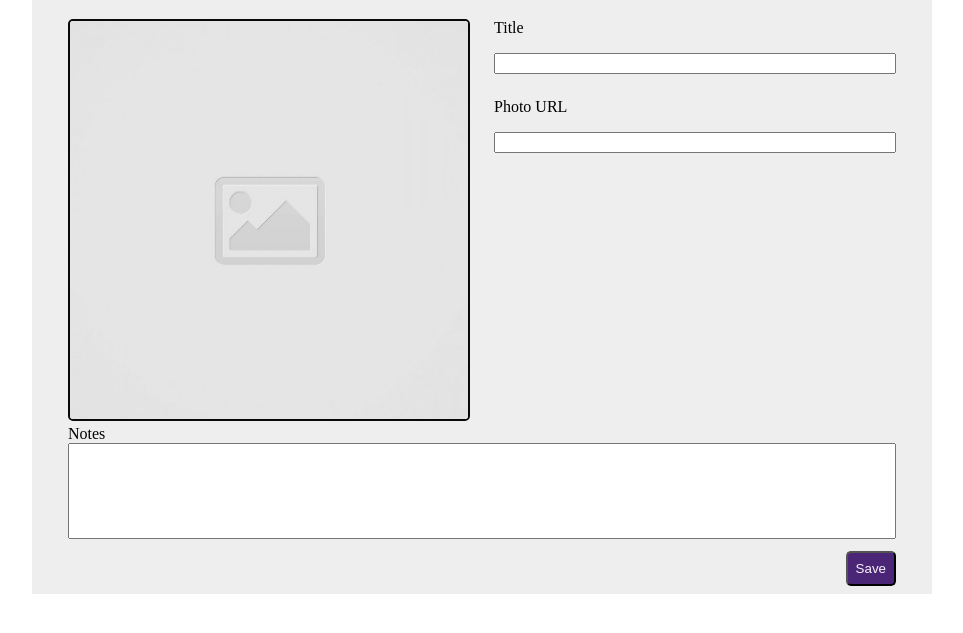
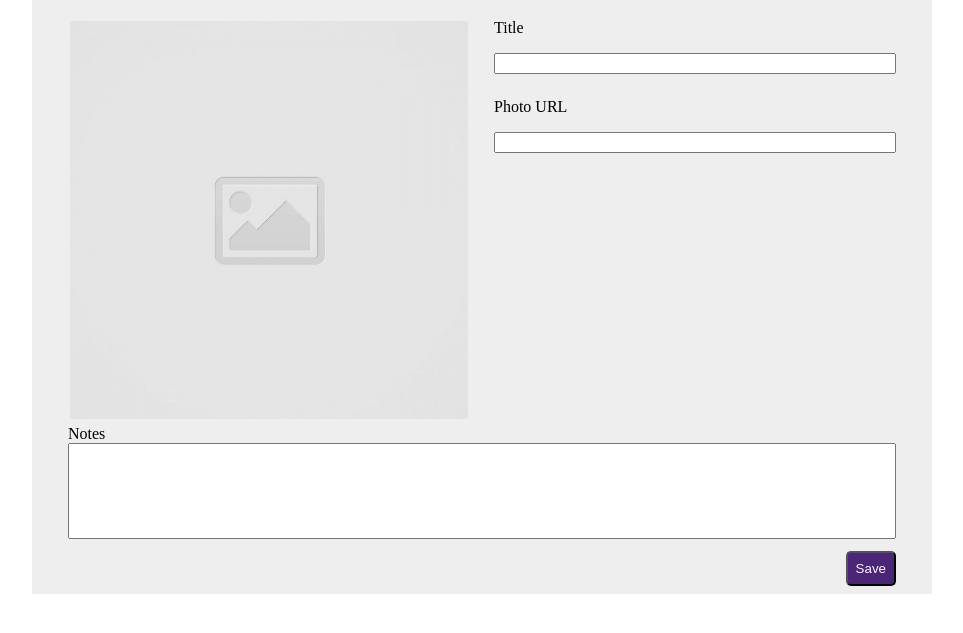
Before and after one commit to TyStahl/code-journal, a plain HTML site: page index.html in a window 1280 px wide. Shown: the part 125-758 px from the top of the page, without its empty margins (158-1121 px from the left). Drawn offline with Linux system fonts and the light colour scheme.

Commit message:
15.0 issue-2-complete

```diff
--- a/css/styles.css
+++ b/css/styles.css
@@ -6,7 +6,7 @@
 
 img {
   width: 100%;
-  border: 2px solid rgb(9, 9, 9);
+  border: 2px solid rgb(238, 238, 238);
   border-radius: 5px;
 }
 
--- a/js/main.js
+++ b/js/main.js
@@ -4,6 +4,7 @@ const $img = document.querySelector('img');
 $imageUrl.addEventListener('input', function setImage(event) {
   $img.setAttribute('src', event.target.value);
 });
+
 const $entryForm = document.querySelector('#entry-form');
 $entryForm.addEventListener('submit', function submitForm(event) {
   event.preventDefault();
```
